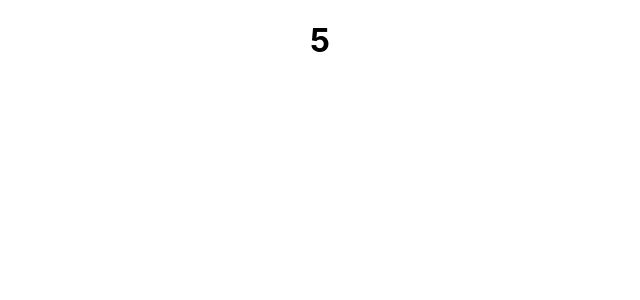
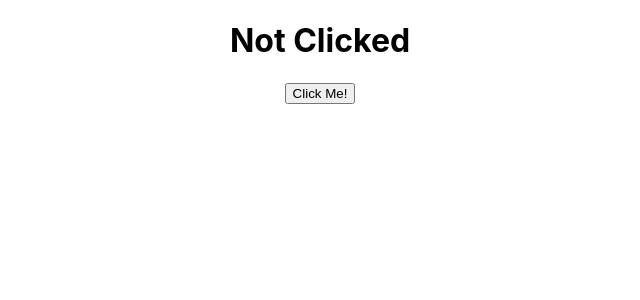
Before and after one commit to NightmanCZ90/Modern-React-Bootcamp, a React (Create React App) app in the folder 06_State_Demo/01_basics/: page / in a window 1280 px wide. Shown: the top 300 px of the page, without its empty margins (320-960 px from the left). Built offline with nearby package versions, Linux system fonts and the light colour scheme.

Commit message:
click events

```diff
--- a/06_State_Demo/01_basics/src/App.js
+++ b/06_State_Demo/01_basics/src/App.js
@@ -2,12 +2,14 @@ import React from 'react';
 import Game from './Game';
 import Demo from './Demo';
 import Rando from './Rando';
+import Button from './Button';
+import BrokenClick from './BrokenClick';
 import './App.css';
 
 function App() {
   return (
     <div className="App">
-      <Rando maxNum={7} />
+      <BrokenClick />
     </div>
   );
 }
--- /dev/null
+++ b/06_State_Demo/01_basics/src/BrokenClick.js
@@ -0,0 +1,22 @@
+import React, { Component } from 'react'
+
+class BrokenClick extends Component {
+  constructor(props){
+    super(props);
+    this.state = {clicked: false};
+    this.handleClick = this.handleClick.bind(this);
+  }
+  handleClick(e){
+    this.setState({clicked: true})
+  }
+  render(){
+    return(
+      <div>
+        <h1>{this.state.clicked ? "Clicked!!!" : "Not Clicked"}</h1>
+        <button onClick={this.handleClick} >Click Me!</button>
+      </div>
+    )
+  }
+}
+
+export default BrokenClick;
--- /dev/null
+++ b/06_State_Demo/01_basics/src/Button.js
@@ -0,0 +1,17 @@
+import React, { Component } from 'react'
+
+class Button extends Component {
+  render(){
+    return(
+      <button
+        onClick={function(){
+          alert("CLICKED")
+        }}
+      >
+        Click Me!
+      </button>
+    )
+  }
+}
+
+export default Button;
```
